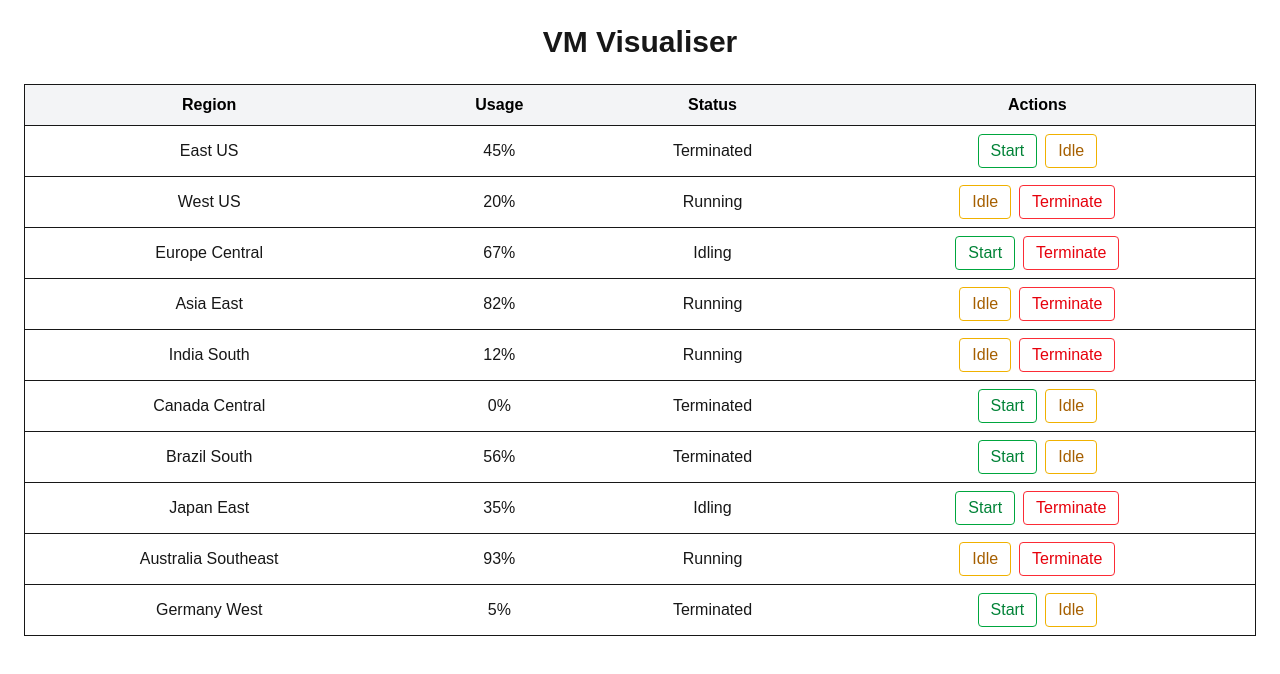
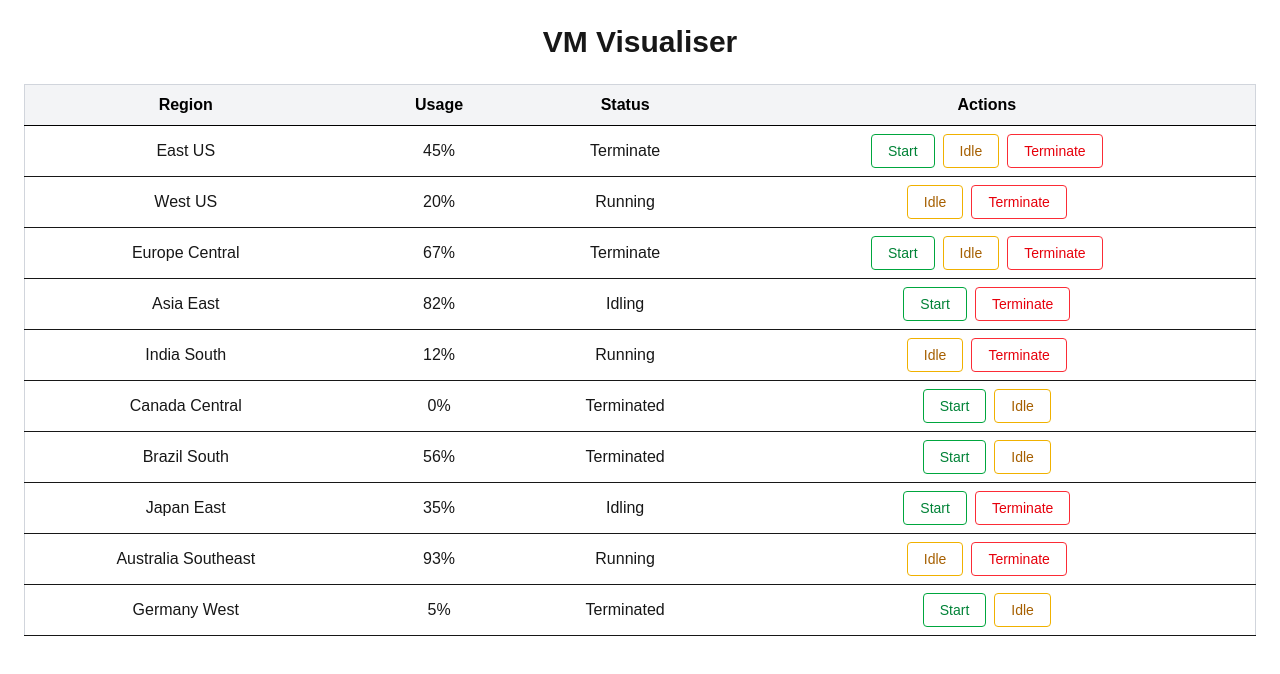
Before and after one commit to amrutarajmane/vm-visualiser, a Next.js app: page / in a window 1280 px wide. Shown: the top 674 px of the page. Built offline with nearby package versions, Linux system fonts and the light colour scheme; data requests are answered from the project's data file.

Commit message:
Updated VmTable logic and styling

```diff
--- a/components/VmTable.jsx
+++ b/components/VmTable.jsx
@@ -1,51 +1,58 @@
 const VmTable = ({ vms, onUpdateStatus }) => {
   return (
-    <table className="min-w-full border">
+    <table className="min-w-full border border-gray-300 rounded">
       <thead className="bg-gray-100">
         <tr className="text-center font-semibold text-black">
-          <th className="px-4 py-2">Region</th>
-          <th className="px-4 py-2">Usage</th>
-          <th className="px-4 py-2">Status</th>
-          <th className="px-4 py-2">Actions</th>
+          <th className="px-4 py-2 border-b">Region</th>
+          <th className="px-4 py-2 border-b">Usage</th>
+          <th className="px-4 py-2 border-b">Status</th>
+          <th className="px-4 py-2 border-b">Actions</th>
         </tr>
       </thead>
       <tbody>
-        {vms.map((vm) => (
-          <tr key={vm.id} className="text-center border-t">
-            <td className="py-2">{vm.region}</td>
-            <td>{vm.usage}</td>
-            <td className="capitalize">{vm.status}</td>
-            <td className="space-x-2 py-2">
-              {vm.status !== "Running" && (
+        {vms.map((vm) => {
+          const status = vm.status.toLowerCase();
+
+          return (
+            <tr key={vm.id} className="text-center border-t border-gray-300">
+              <td className="py-2 border-b">{vm.region}</td>
+              <td className="py-2 border-b">{vm.usage}</td>
+              <td className="capitalize py-2 border-b">{vm.status}</td>
+              <td className="space-x-2 py-2 border-b">
+                {status !== "running" && (
                   <button
                     type="button"
                     onClick={() => onUpdateStatus(vm.id, "Running")}
-                  className="px-3 py-1 text-green-700 border border-green-600 rounded "
+                    className="px-4 py-1.5 text-sm text-green-700 font-medium border border-green-600 rounded hover:bg-green-50"
+                    aria-label={`Start ${vm.region} VM`}
                   >
                     Start
                   </button>
                 )}
-              {vm.status !== "Idling" && (
+                {status !== "idling" && (
                   <button
                     type="button"
                     onClick={() => onUpdateStatus(vm.id, "Idling")}
-                  className="px-3 py-1 text-yellow-700 border border-yellow-500 rounded "
+                    className="px-4 py-1.5 text-sm text-yellow-700 font-medium border border-yellow-500 rounded hover:bg-yellow-50"
+                    aria-label={`Idle ${vm.region} VM`}
                   >
                     Idle
                   </button>
                 )}
-              {vm.status !== "Terminated" && (
+                {status !== "terminated" && (
                   <button
                     type="button"
-                  onClick={() => onUpdateStatus(vm.id,"Terminate")}
-                  className="px-3 py-1 text-red-600 border border-red-500 rounded"
+                    onClick={() => onUpdateStatus(vm.id, "Terminated")}
+                    className="px-4 py-1.5 text-sm text-red-600 font-medium border border-red-500 rounded hover:bg-red-50"
+                    aria-label={`Terminate ${vm.region} VM`}
                   >
                     Terminate
                   </button>
                 )}
               </td>
             </tr>
-        ))}
+          );
+        })}
       </tbody>
     </table>
   );
--- a/db.json
+++ b/db.json
@@ -5,7 +5,7 @@
       "name": "VM-East-01",
       "region": "East US",
       "usage": "45%",
-      "status": "Terminated"
+      "status": "Terminate"
     },
     {
       "id": "2",
@@ -19,14 +19,14 @@
       "name": "VM-Europe-01",
       "region": "Europe Central",
       "usage": "67%",
-      "status": "Idling"
+      "status": "Terminate"
     },
     {
       "id": "4",
       "name": "VM-Asia-03",
       "region": "Asia East",
       "usage": "82%",
-      "status": "Running"
+      "status": "Idling"
     },
     {
       "id": "5",
```
Lines whose indentation alone changed are shown as unchanged.
